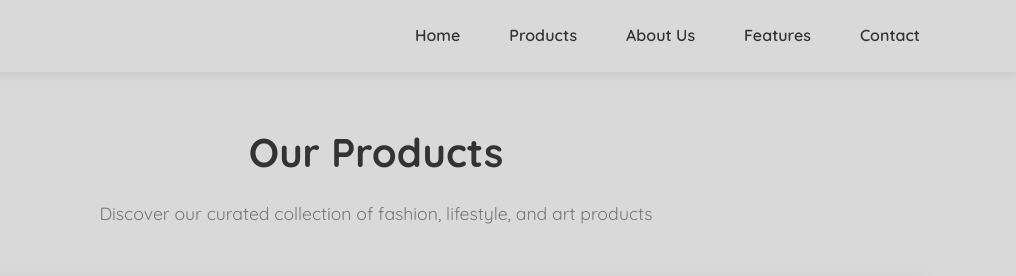
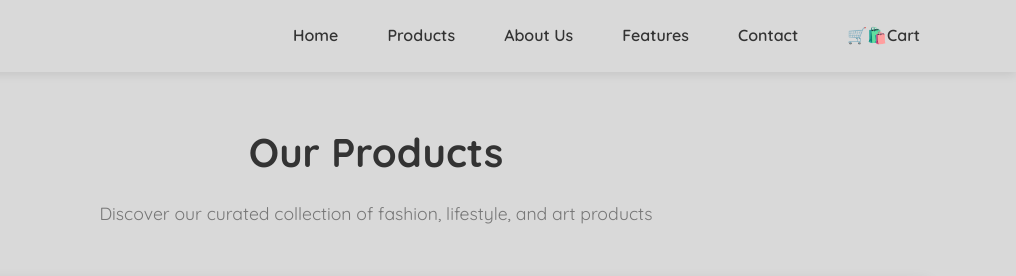
Before and after one commit to zahanstore/zahanportal, a website: page products.html in a window 1280 px wide. Shown: the top 276 px of the page, 264-1280 px from the left. Drawn offline with Linux system fonts and the light colour scheme.

Commit message:
Update products.html

```diff
--- a/products.html
+++ b/products.html
@@ -539,6 +539,7 @@
                             <li><a href="index.html#about">About Us</a></li>
                             <li><a href="index.html#features">Features</a></li>
                             <li><a href="contact.html">Contact</a></li>
+                            <li><a href="cart.html">🛒🛍️Cart</a></li>
                         </ul>
                     </nav>
                     <button class="hamburger" aria-label="Menu">
```
